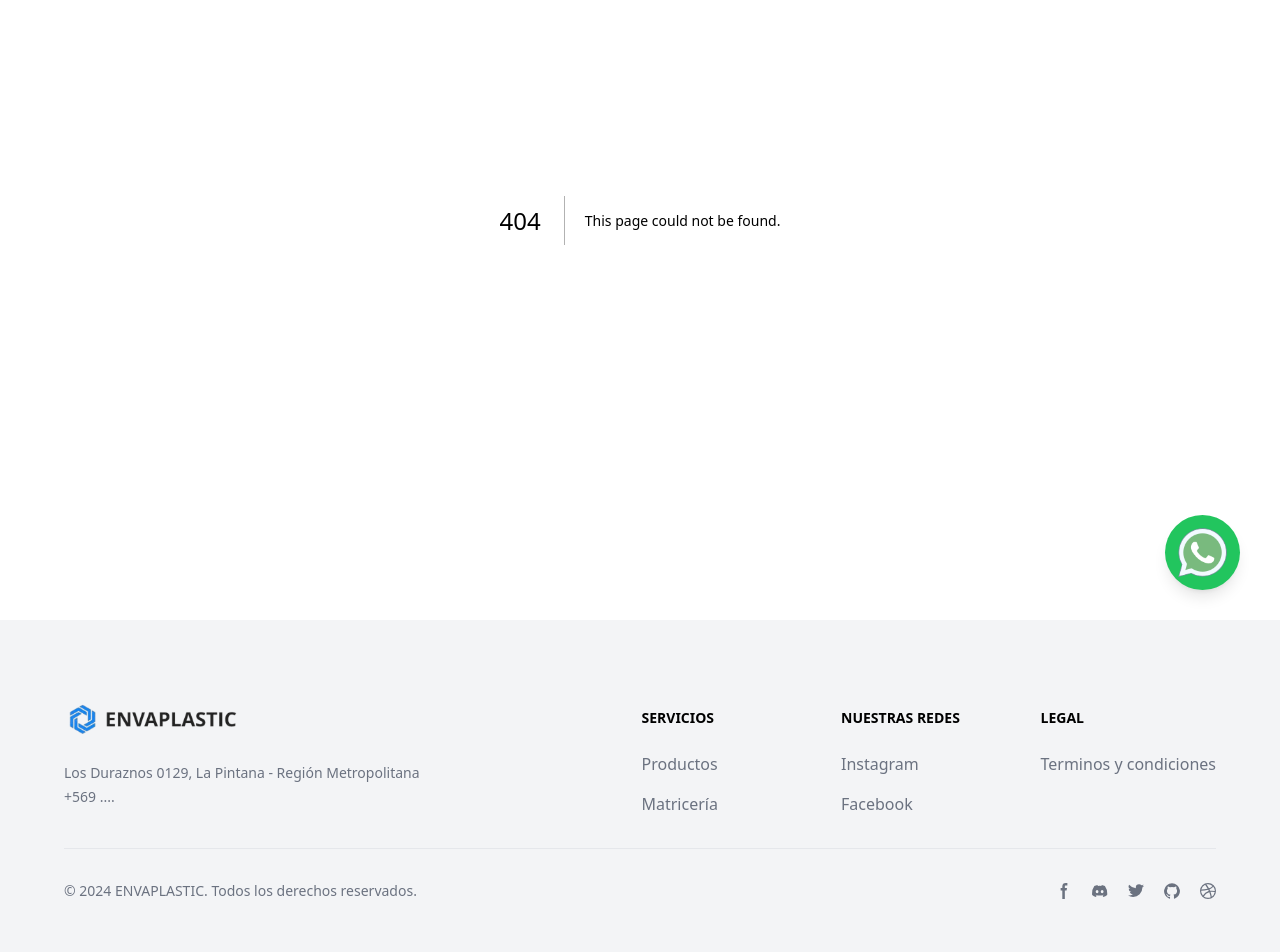
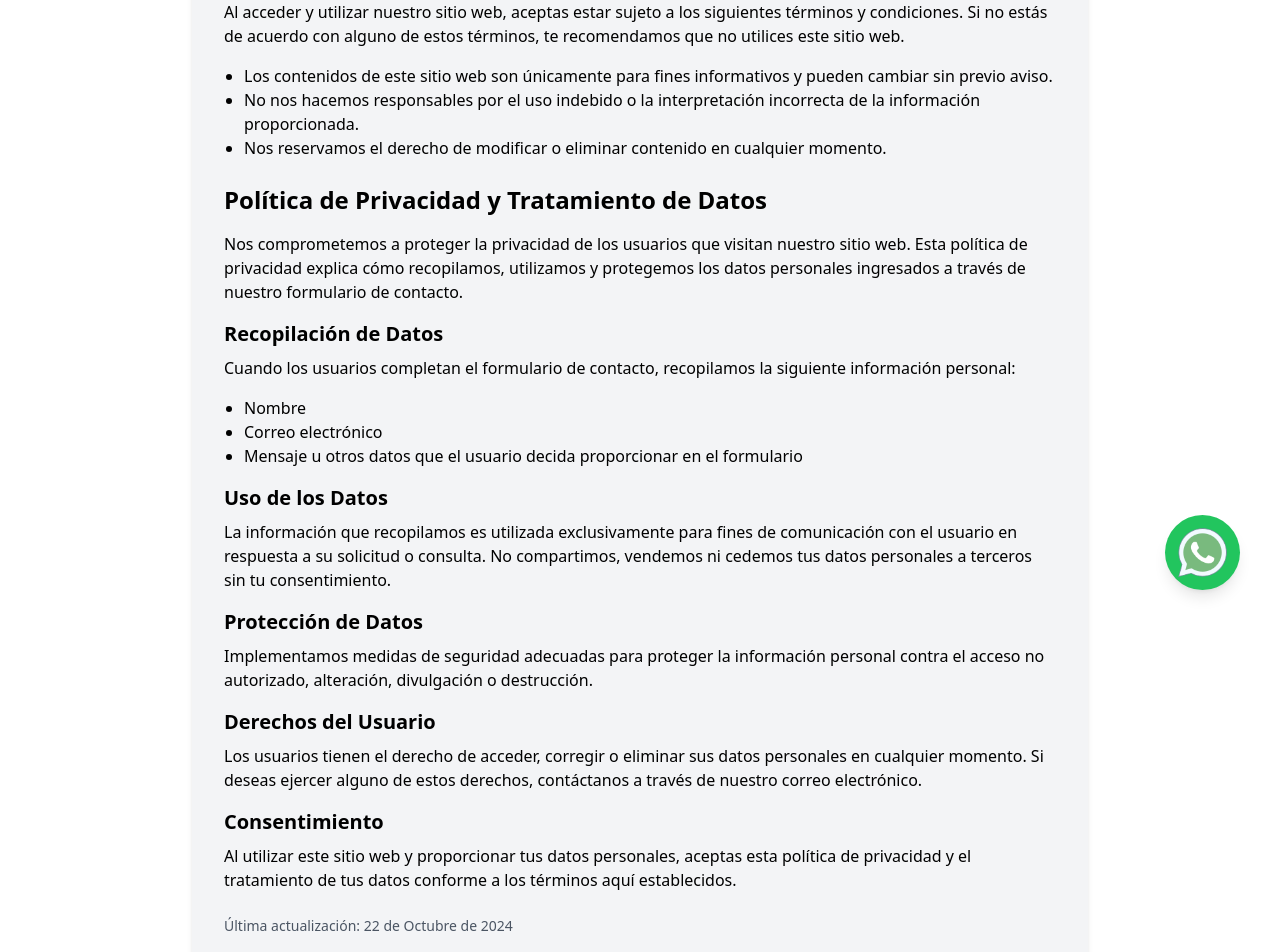
Before and after one commit to lucianohuenuvil/envaplastic, a Next.js app: page /terminos-condiciones in a window 1280 px wide. Before the commit this address had no page. Shown: the part 180-1132 px from the top of the page. Built offline with nearby package versions, Linux system fonts and the light colour scheme.

Commit message:
terminos y condiciones

```diff
--- /dev/null
+++ b/src/app/terminos-condiciones/page.jsx
@@ -0,0 +1,57 @@
+export default function Legal() {
+  return (
+
+      <div className="m-8 sm:m-12 mt-12 min-h-screen py-10  sm:px-6 lg:px-8">
+        <div className="bg-gray-100 max-w-4xl mx-auto p-8 shadow-md rounded-lg">
+          <h1 className="text-3xl font-bold mb-6">Términos y Condiciones</h1>
+          <p className="mb-4">
+            Al acceder y utilizar nuestro sitio web, aceptas estar sujeto a los siguientes términos y condiciones. Si no estás de acuerdo con alguno de estos términos, te recomendamos que no utilices este sitio web.
+          </p>
+          <ul className="list-disc pl-5 mb-6">
+            <li>Los contenidos de este sitio web son únicamente para fines informativos y pueden cambiar sin previo aviso.</li>
+            <li>No nos hacemos responsables por el uso indebido o la interpretación incorrecta de la información proporcionada.</li>
+            <li>Nos reservamos el derecho de modificar o eliminar contenido en cualquier momento.</li>
+          </ul>
+
+          <h2 className="text-2xl font-semibold mb-4">Política de Privacidad y Tratamiento de Datos</h2>
+          <p className="mb-4">
+            Nos comprometemos a proteger la privacidad de los usuarios que visitan nuestro sitio web. Esta política de privacidad explica cómo recopilamos, utilizamos y protegemos los datos personales ingresados a través de nuestro formulario de contacto.
+          </p>
+          <h3 className="text-xl font-semibold mb-2">Recopilación de Datos</h3>
+          <p className="mb-4">
+            Cuando los usuarios completan el formulario de contacto, recopilamos la siguiente información personal:
+          </p>
+          <ul className="list-disc pl-5 mb-4">
+            <li>Nombre</li>
+            <li>Correo electrónico</li>
+            <li>Mensaje u otros datos que el usuario decida proporcionar en el formulario</li>
+          </ul>
+
+          <h3 className="text-xl font-semibold mb-2">Uso de los Datos</h3>
+          <p className="mb-4">
+            La información que recopilamos es utilizada exclusivamente para fines de comunicación con el usuario en respuesta a su solicitud o consulta. No compartimos, vendemos ni cedemos tus datos personales a terceros sin tu consentimiento.
+          </p>
+
+          <h3 className="text-xl font-semibold mb-2">Protección de Datos</h3>
+          <p className="mb-4">
+            Implementamos medidas de seguridad adecuadas para proteger la información personal contra el acceso no autorizado, alteración, divulgación o destrucción.
+          </p>
+
+          <h3 className="text-xl font-semibold mb-2">Derechos del Usuario</h3>
+          <p className="mb-4">
+            Los usuarios tienen el derecho de acceder, corregir o eliminar sus datos personales en cualquier momento. Si deseas ejercer alguno de estos derechos, contáctanos a través de nuestro correo electrónico.
+          </p>
+
+          <h3 className="text-xl font-semibold mb-2">Consentimiento</h3>
+          <p className="mb-6">
+            Al utilizar este sitio web y proporcionar tus datos personales, aceptas esta política de privacidad y el tratamiento de tus datos conforme a los términos aquí establecidos.
+          </p>
+
+          <p className="text-sm text-gray-600">
+            Última actualización: 22 de Octubre de 2024
+          </p>
+        </div>
+      </div>
+
+  );
+}
```
Also changed, not shown: src/app/terminos-condiciones/terminos-condiciones.jsx (deleted, +0 -7 lines).
